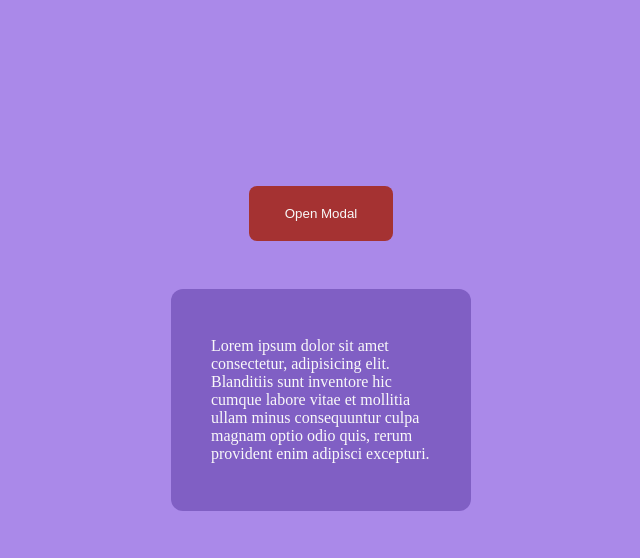
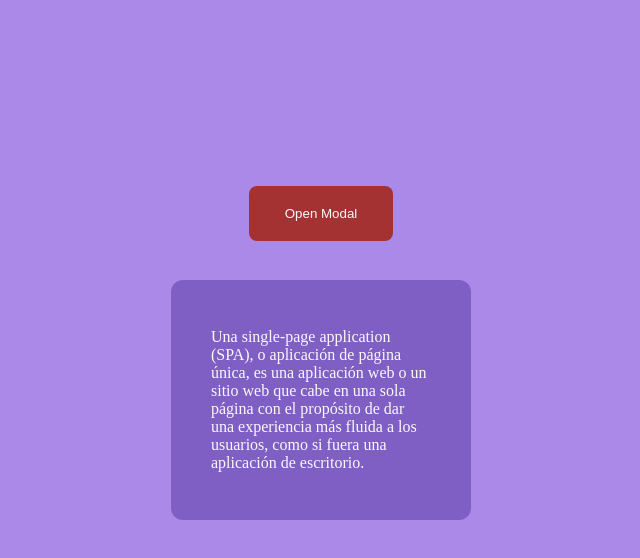
Before and after one commit to robert-ds/modal, a plain HTML site: page index.html in a window 1280 px wide. Both pictures are taken after a click on the button "Open Modal". Shown: the whole page, without its empty margins (319-959 px from the left). Drawn offline with Linux system fonts and the light colour scheme.

Commit message:
update content of modal

```diff
--- a/index.html
+++ b/index.html
@@ -14,7 +14,9 @@
   <div class="modal-background" onclick="toggleModal()"></div>
 
   <div class="modal">
-    <p>Lorem ipsum dolor sit amet consectetur, adipisicing elit. Blanditiis sunt inventore hic cumque labore vitae et mollitia ullam minus consequuntur culpa magnam optio odio quis, rerum provident enim adipisci excepturi.</p>
+    <p>Una single-page application (SPA), o aplicación de página única, es una aplicación web o un sitio web
+      que cabe en una sola página con el propósito de dar una experiencia más fluida a los usuarios, como si
+      fuera una aplicación de escritorio.</p>
   </div>
 
   <script>
```
